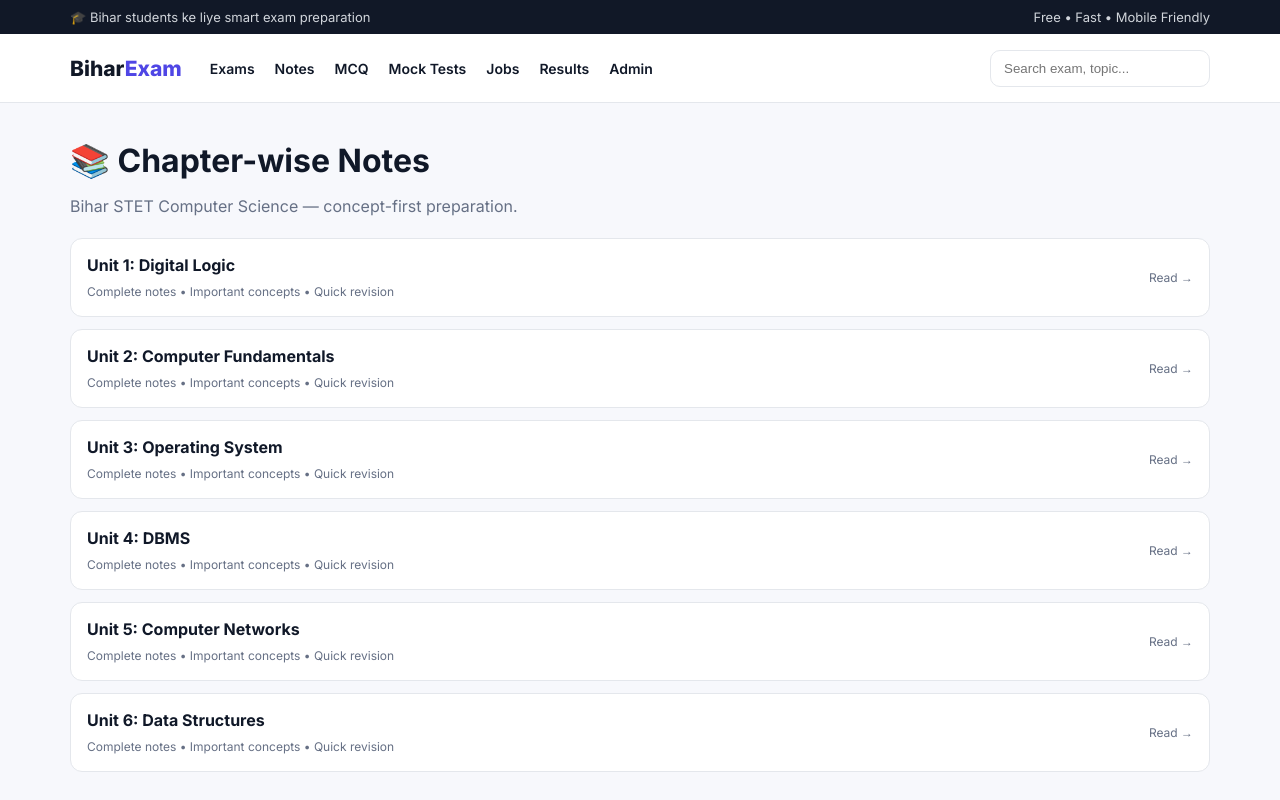
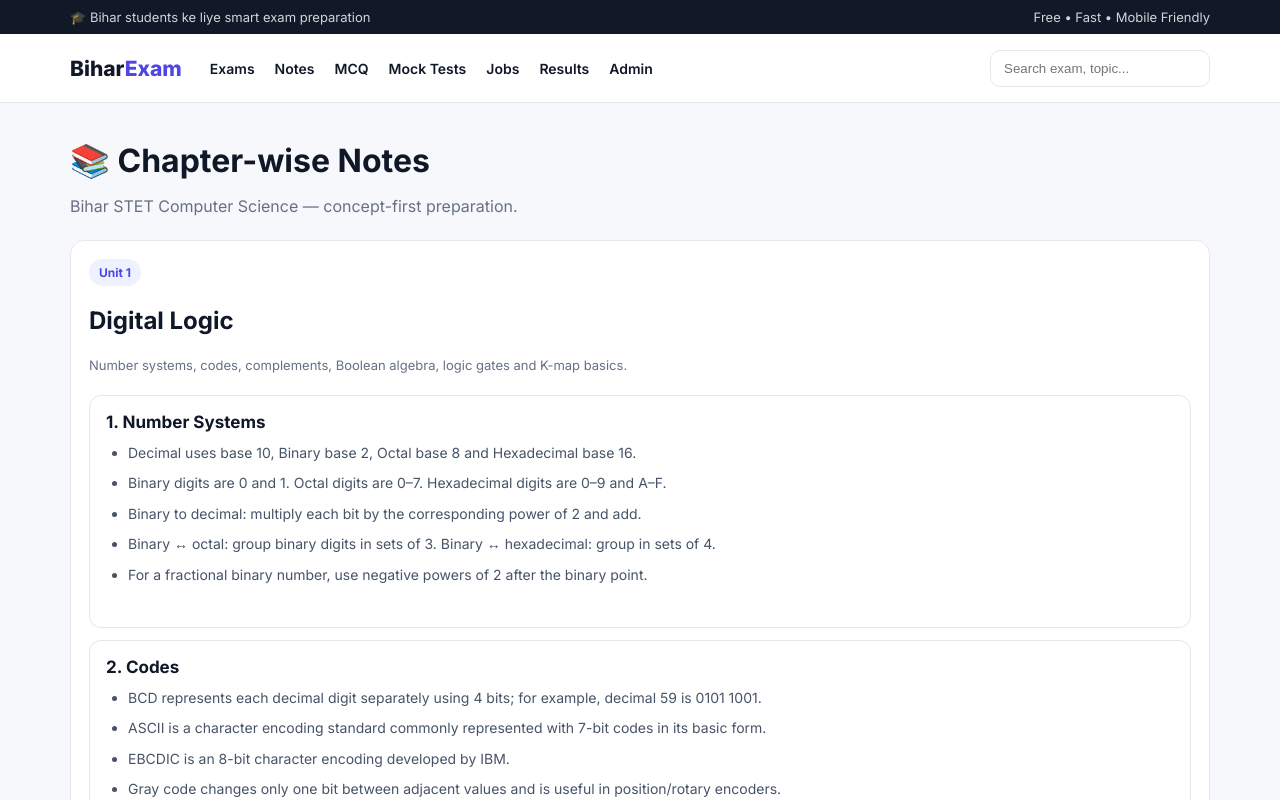
Before and after one commit to vickypatel88048/cs-quiz, a Next.js app in the folder bihar-exam-super-app/: page /notes in a window 1280 px wide. Shown: the top 800 px of the page. Built offline with nearby package versions, Linux system fonts and the light colour scheme.

Commit message:
Fix notes page to show notes instead of MCQs

```diff
--- a/bihar-exam-super-app/app/notes/page.tsx
+++ b/bihar-exam-super-app/app/notes/page.tsx
@@ -1,2 +1,44 @@
-import Link from 'next/link';
-export default function Notes(){const chapters=['Digital Logic','Computer Fundamentals','Operating System','DBMS','Computer Networks','Data Structures'];return <main className="page"><div className="container"><h1>📚 Chapter-wise Notes</h1><p className="muted">Bihar STET Computer Science — concept-first preparation.</p><div className="list">{chapters.map((x,i)=><Link className="row" href="/mcq" key={x}><div><strong>Unit {i+1}: {x}</strong><span>Complete notes • Important concepts • Quick revision</span></div><span>Read →</span></Link>)}</div></div></main>}
+import { chapterNotes } from '@/data/notes';
+
+export default function Notes() {
+  return (
+    <main className="page">
+      <div className="container">
+        <h1>📚 Chapter-wise Notes</h1>
+        <p className="muted">Bihar STET Computer Science — concept-first preparation.</p>
+
+        <div className="list" style={{ marginTop: 24 }}>
+          {chapterNotes.map((chapter, index) => (
+            <article className="card" key={chapter.slug}>
+              <div className="sectionhead">
+                <div>
+                  <span className="badge">Unit {index + 1}</span>
+                  <h2 style={{ marginTop: 8 }}>{chapter.title}</h2>
+                  <p className="muted">{chapter.description}</p>
+                </div>
+              </div>
+
+              <div className="list" style={{ marginTop: 16 }}>
+                {chapter.topics.map((topic) => (
+                  <section className="topic" key={topic.title} style={{ padding: 16, border: '1px solid var(--border)', borderRadius: 12, background: '#fff' }}>
+                    <h3>{topic.title}</h3>
+                    <ul style={{ margin: '10px 0 0', paddingLeft: 22, lineHeight: 1.8 }}>
+                      {topic.points.map((point) => <li key={point}>{point}</li>)}
+                    </ul>
+                  </section>
+                ))}
+              </div>
+
+              <div className="revisionBox" style={{ marginTop: 18 }}>
+                <h3>⚡ Quick Revision</h3>
+                <ul style={{ marginBottom: 0, lineHeight: 1.8 }}>
+                  {chapter.revision.map((point) => <li key={point}>{point}</li>)}
+                </ul>
+              </div>
+            </article>
+          ))}
+        </div>
+      </div>
+    </main>
+  );
+}
```
